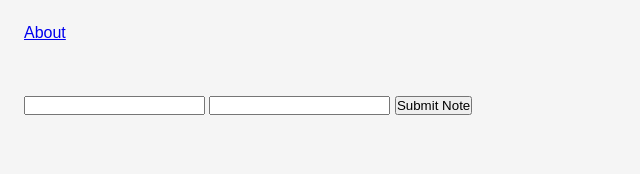
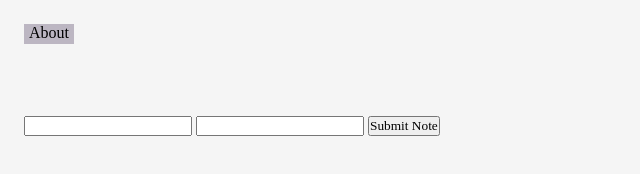
Before and after one commit to Abm32/Personal_diary_app_electronjs, an Electron app: page src/index.html in a window 768 px wide. Shown: the whole page, without its empty margins (0-640 px from the left). Drawn offline with Linux system fonts and the light colour scheme.

Commit message:
Stylizised about and home hyperlinks

```diff
--- a/src/index.html
+++ b/src/index.html
@@ -8,7 +8,7 @@
 	<link rel="stylesheet" href="main.css" />
 </head>
 <body>
-	<a href="about.html">About</a>
+	<div class="ha"><a href="about.html" style="margin-left: 5px;">About</a></div>
 	<br><br>
 	<h1 id="title">Hello, User!</h1>
 	<br><br>
--- a/src/main.css
+++ b/src/main.css
@@ -2,10 +2,22 @@
 	margin: 0;
 	padding: 0;
 	box-sizing: border-box;
-	font-family: sans-serif;
+	font-family: montserrat;
 }
 
 body {
 	background-color: #f5f5f5;
 	padding: 1.5rem;
 }
+.ha{
+    width:50px;
+    height:20px;
+    background-color: rgb(188, 182, 194);
+}
+a {
+    text-decoration: none;
+    color: black;
+}
+a:hover{
+    color: rgb(118, 96, 138);
+}
```
Also changed, not shown: src/about.html (+1 -1 lines).
